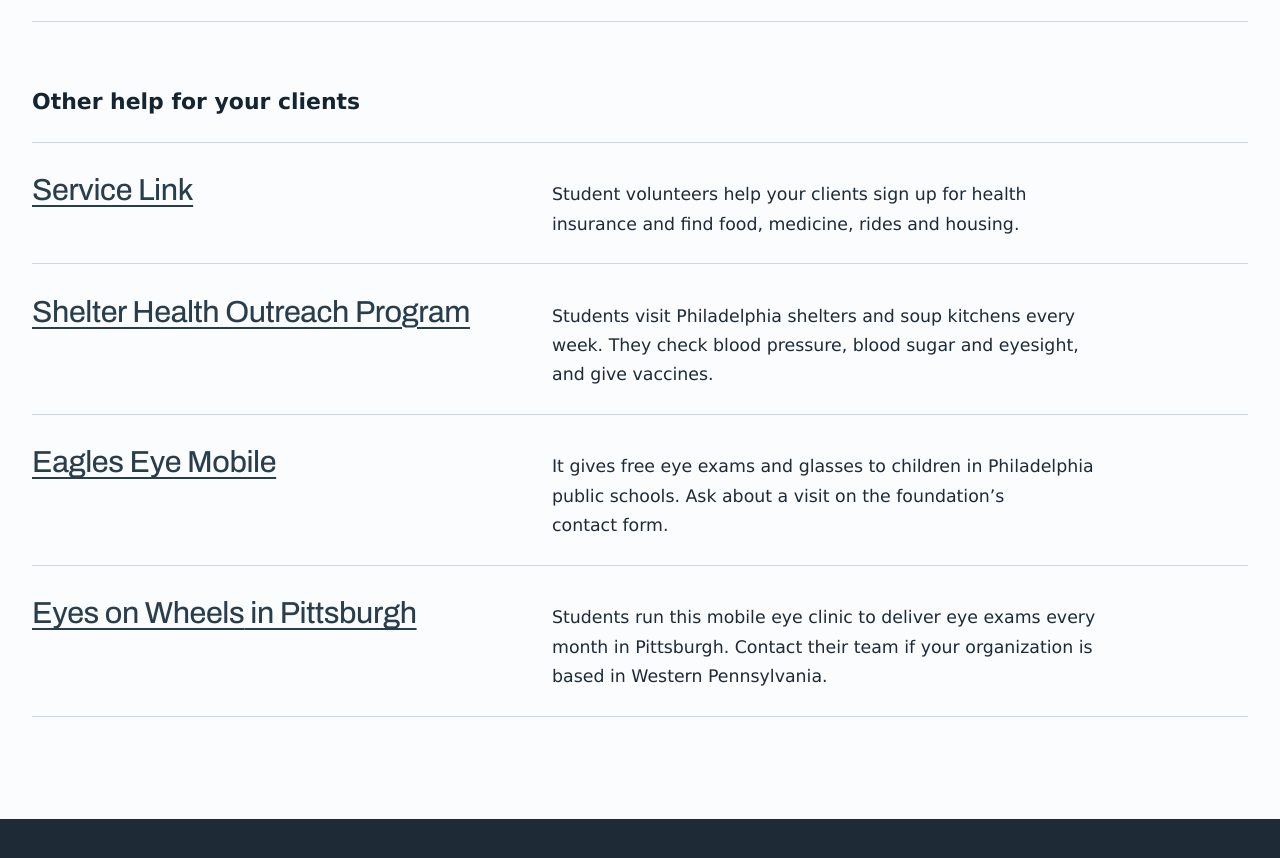
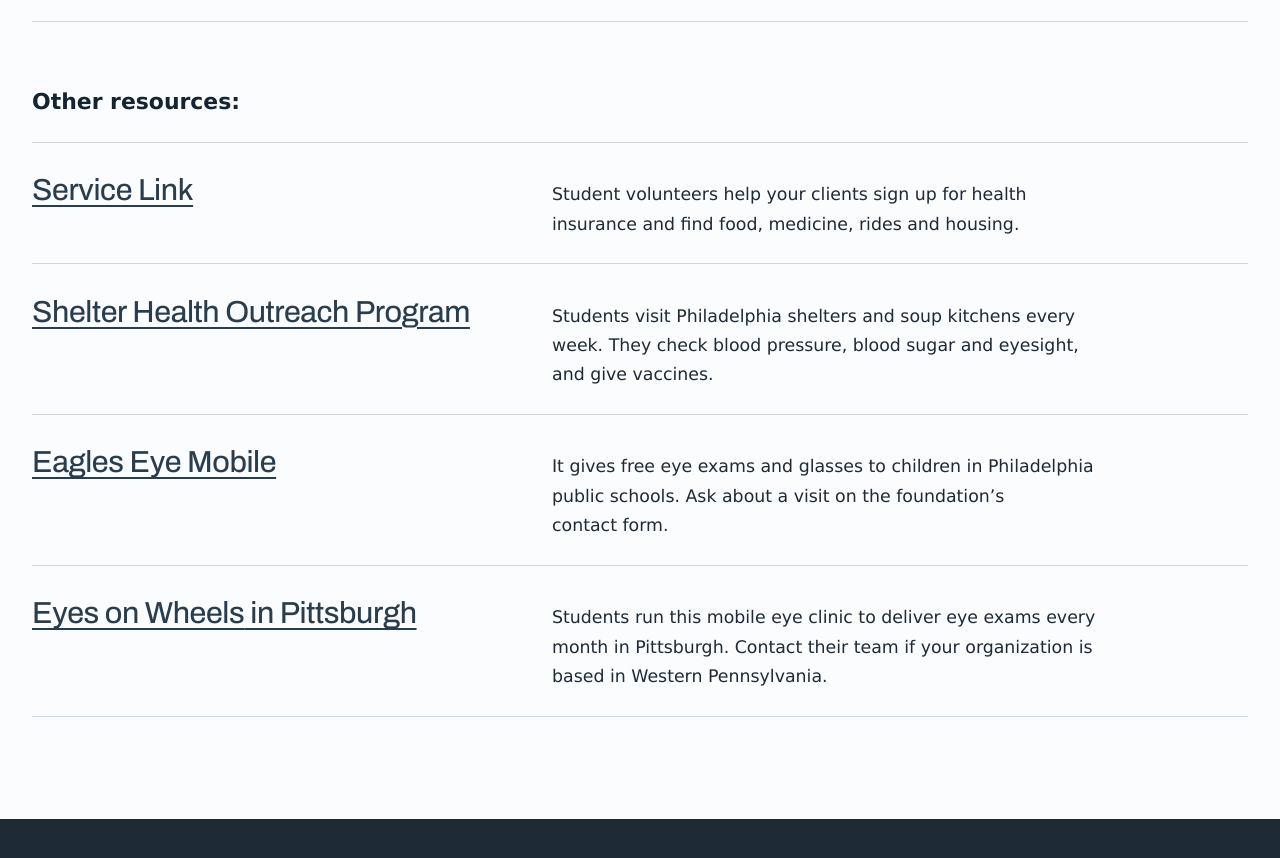
Before and after one commit to sharedvision2026/Shared-Vision, a plain HTML site: page organizations.html in a window 1280 px wide. Shown: the part 1874-2732 px from the top of the page. Drawn offline with Linux system fonts and the light colour scheme; a web font is replaced by a local one.

Commit message:
Update contact group label from 'Other help' to 'Other resources'

```diff
--- a/organizations.html
+++ b/organizations.html
@@ -149,7 +149,7 @@
         </ul>
       </div>
       <div class="contact-group">
-        <h3 class="contact-group-label">Other help for your clients</h3>
+        <h3 class="contact-group-label">Other resources:</h3>
         <ul class="contact-list" role="list">
           <li class="contact">
             <h4><a class="big-link" href="https://cph.upenn.edu/service-link/" translate="no">Service Link</a></h4>
```
